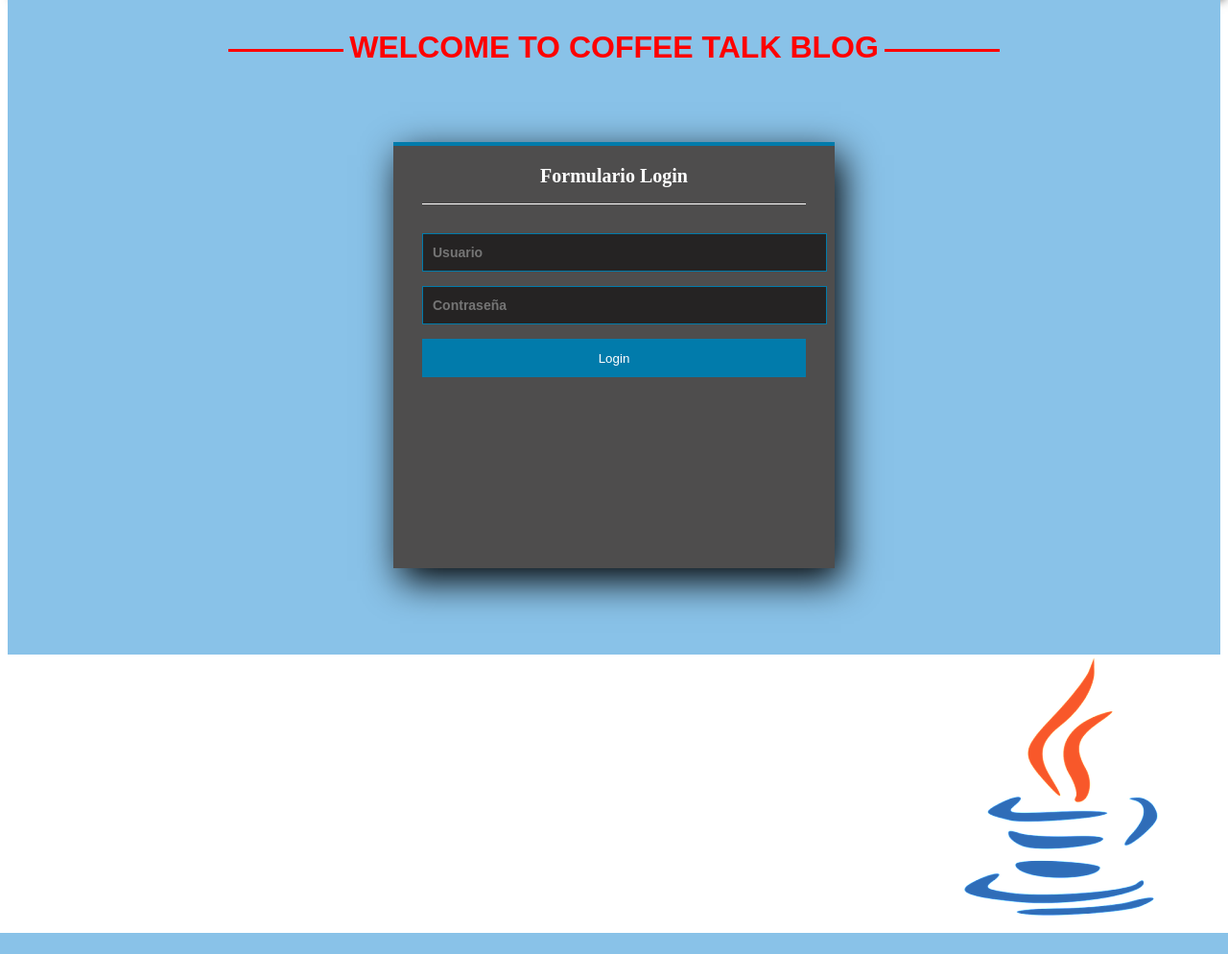
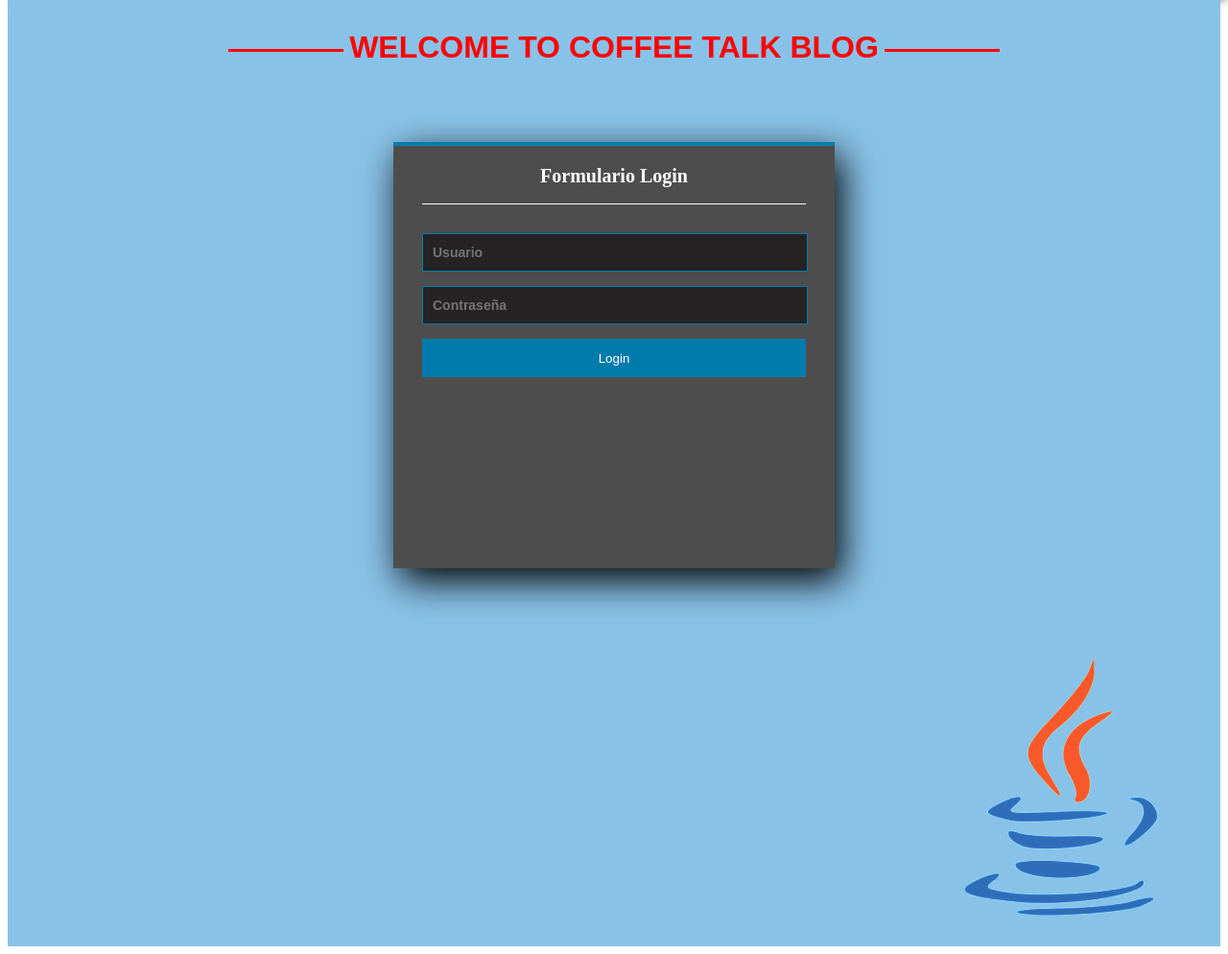
Before and after one commit to Pancetas007/Blog_Saoro, a PHP site: page /login.php in a window 1280 px wide. Shown: the part 76-1070 px from the top of the page at 96% size. Before the commit the page ends 1048 px from the top, so only its background shows below. Run offline with PHP 8.4, Linux system fonts and the light colour scheme.

Commit message:
Commit 9

```diff
--- a/estils.css
+++ b/estils.css
@@ -66,7 +66,6 @@
 }
 
 .centro img{
-    float: right;
     height: 200;
 }
 
@@ -109,7 +108,7 @@
 }
 
 .controls{
-    width: 100%;
+    width: 95%;
     border: 1px solid #017bab;
     margin-bottom: 15px;
     padding: 11px 10px;
--- a/login.php
+++ b/login.php
@@ -68,8 +68,8 @@ else {
                 <input class="controls" type="password" name="password" value="" placeholder="Contraseña">
                 <input class="buttons" type="submit" name="" value="Login">
             </form>
+            <div style="text-align: right"> <img src="java.png" alt="img" /> </div>
         <?php endif; ?>
-        <div> <img src="java.png" alt="img" /> </div>
     </div>
 </body>
 
--- a/post_add.php
+++ b/post_add.php
@@ -56,6 +56,8 @@ if ($_SERVER["REQUEST_METHOD"] === "POST") {
         $stmt->bindValue("datart", $datart);
 
         $stmt->execute();
+
+        $newID = $pdo->lastInsertId();
     }
     // TODO: 2.2. Obtenir les dades del formulari
     // TODO: 2.3. Validar les dades
@@ -112,12 +114,11 @@ if ($_SERVER["REQUEST_METHOD"] === "POST") {
             <!--TODO: 2.3.1. Mostrar errors de validació //-->
             <?php if ($isValid === true) : ?>
                 <p>S'han creat el post amb exit</p>
-
+                <p><a href='posts_edit.php?id=<?= $newID ?>'>Edit</a> || <a href='posts_delete.php?id=<?= $newID ?>'>Delete</a> || <a href='comments_add.php'>Add a comment</a></p>
             <?php else : ?>
                 <p>No s'ha creat el post</p>
             <?php endif; ?>
             <!--TODO: 2.3.3. Mostrar missatge de confirmació //-->
-            <p><a href='posts_edit.php'>Edit</a> || <a href='posts_delete.php'>Delete</a> || <a href='comments_add.php'>Add a comment</a></p>
         <?php endif; ?>
     </div>
 </body>
```
